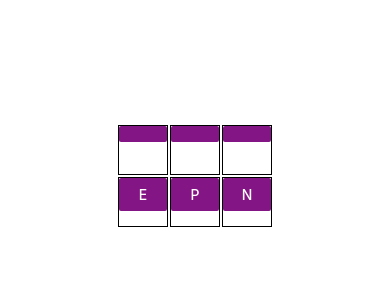
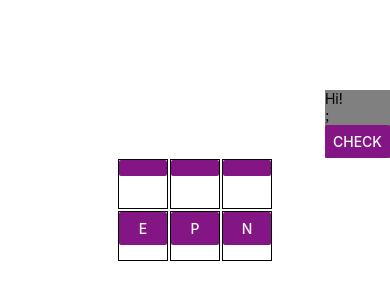
Before and after one commit to Dafin/covalent-ponding, a React Native app: screen / in a window 390 px wide. Shown: the part 246-546 px from the top of the page. Built offline with nearby package versions, Linux system fonts and the light colour scheme.

Commit message:
- Added Waterlily check answer button

```diff
--- a/App.js
+++ b/App.js
@@ -1,6 +1,21 @@
 import React, {Component} from 'react';
 import {StyleSheet, Text, View, Button} from 'react-native';
 import {chain, find, filter, map} from 'lodash';
+
+const WaterLilly = (isCorrect) => {
+  return (
+    <View style={styles.waterlilly}>
+      <Text>Hi!</Text>;
+      <Button
+        onPress={() => alert("Placeholder")}
+        title={'check'}
+        color="#841584"
+      />
+
+    </View>
+  );
+
+};
 
 const Spot = ({frog, hasFrog, isCorrect, type, handleOnPress}) => {
   return (
@@ -92,6 +107,8 @@ export default class App extends Component {
     return (
       <View style={styles.container}>
 
+        <WaterLilly />
+
         <View style={styles.pond}>
           { chain(spots)
             .filter(({type}) => type === 'pond')
@@ -149,5 +166,12 @@ const styles = StyleSheet.create({
     minHeight: 50,
     minWidth: 50,
     margin: 1
+  },
+  waterlilly: {
+    backgroundColor:'gray',
+    minHeight: 50,
+    alignSelf: 'flex-end',
+    minWidth: 50
   }
+
 });
```
